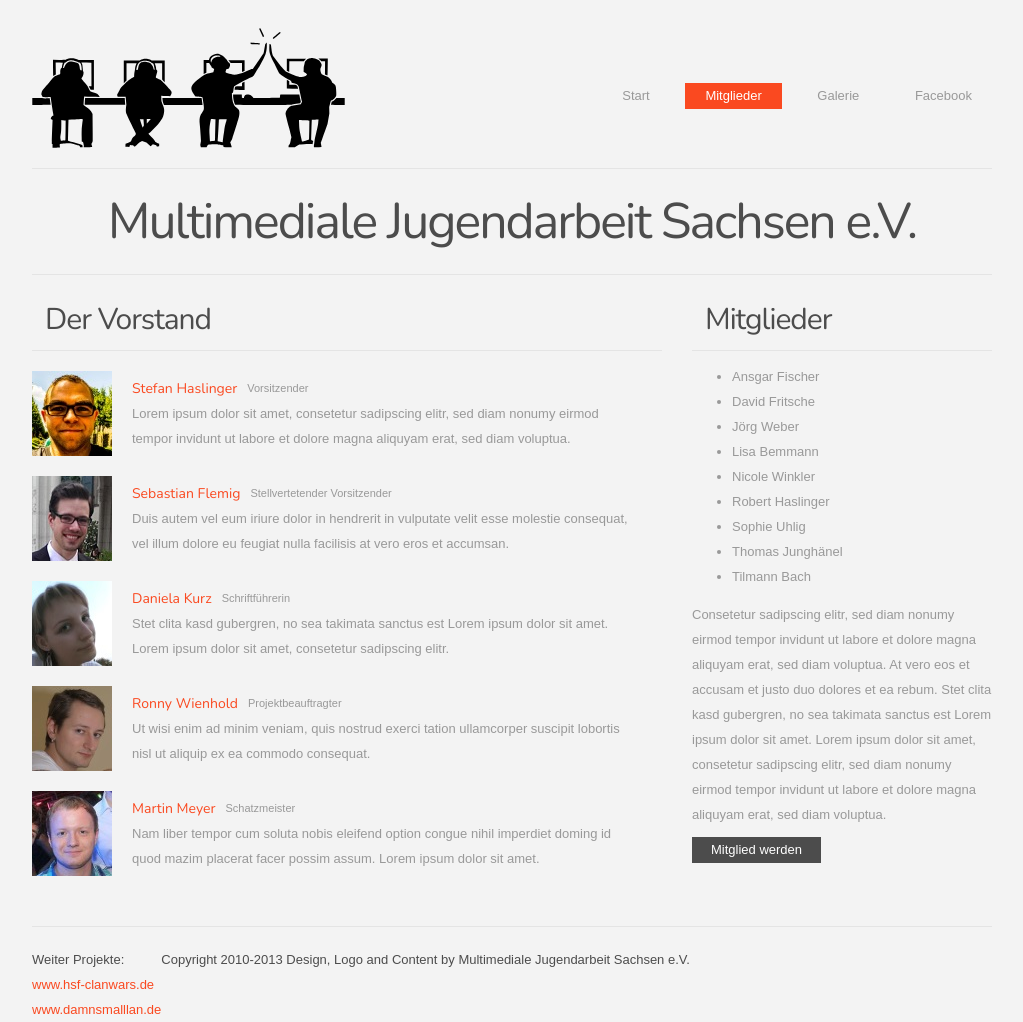
After one commit to Multimediajugend/Website, a PHP site: page /member.html in a window 1280 px wide. The commit adds this page. Shown: the whole page, without its empty margins (128-1151 px from the left). Run offline with PHP 8.4, Linux system fonts and the light colour scheme.

Commit message:
added member-section

```diff
--- a/css/template.css
+++ b/css/template.css
@@ -1,4 +1,8 @@
 @media screen {
+    html {
+        overflow: scroll;
+    }
+
     body {
         font-family: Arial, Helvetica, sans-serif;
         color: #999;
@@ -113,4 +117,5 @@
     padding: 15px 5px 0px;
     margin-bottom: 10px;
     border-bottom: 1px solid #e4e4e4;
+    color: #4c4c4c;
 }
--- a/gallery.html
+++ b/gallery.html
@@ -14,7 +14,6 @@
 
         .galleryGrid {
             width: 470px;
-            /*padding-right: 20px;*/
             float: left;
             position: relative;
         }
@@ -83,7 +82,7 @@
             <img src="images/mjslogo.svg" height="120" />
             <span id="topNav">
                 <a href="start.html">Start</a>
-                <a href="start.html">Mitglieder</a>
+                <a href="member.html">Mitglieder</a>
                 <a class="active" href="gallery.html">Galerie</a>
                 <a href="https://facebook.com/multimediajugend" target="_blank">Facebook</a>
             </span>
--- /dev/null
+++ b/member.html
@@ -0,0 +1,195 @@
+<!DOCTYPE html>
+<html lang="en" xmlns="http://www.w3.org/1999/xhtml">
+<head>
+    <meta charset="utf-8" />
+    <title>mjs | Start</title>
+    <link rel="stylesheet" href="css/template.css">
+    <style type="text/css">
+        .memberWrapper {
+            width: 100%;
+            overflow: hidden;
+            position: relative;
+        }
+
+        .memberGrid {
+            float: left;
+            position: relative;
+        }
+
+        .memberImage {
+            float: left;
+            width: 80px;
+            height: 85px;
+        }
+
+        .left {
+            width: 630px;
+            margin-left: 0;
+            margin-right: 30px;
+        }
+
+        .right {
+            width: 300px;
+            margin-right: 0;
+        }
+
+        .memberSingle {
+            width: 100%;
+            overflow: hidden;
+            position: relative;
+            margin-top: 20px;
+            color: #999;
+        }
+
+        .memberExtra {
+            overflow: hidden;
+            padding: 5px 20px;
+        }
+
+        .memberName {
+            font-family: 'Nunito', Arial, Helvetica, sans-serif;
+            font-size: 14px;
+            color: #FA4920;
+            float: left;
+            margin-right: 10px;
+        }
+
+        .memberJob {
+            font-size: 11px;
+            color: #999;
+        }
+
+        .memberJoinDescription {
+            margin-bottom: 10px;
+        }
+    </style>
+    <link href='http://fonts.googleapis.com/css?family=Nunito:400' rel='stylesheet' type='text/css'>
+
+    <script src="scripts/jquery-2.1.1.min.js" type="text/javascript"></script>
+
+</head>
+<body>
+    <div data-content="main" id="main">
+        <div id="header">
+            <img src="images/mjslogo.svg" height="120" />
+            <span id="topNav">
+                <a href="start.html">Start</a>
+                <a class="active" href="member.html">Mitglieder</a>
+                <a href="gallery.html">Galerie</a>
+                <a href="https://facebook.com/multimediajugend" target="_blank">Facebook</a>
+            </span>
+        </div>
+        <div id="motd">
+            Multimediale Jugendarbeit Sachsen e.V.
+        </div>
+        <div id="member">
+            <div class="memberWrapper">
+                <div class="memberGrid left">
+                    <div class="pageTitle">Der Vorstand</div>
+                    <div class="memberSingle">
+                        <div class="memberImage">
+                            <img src="images/member/member1.jpg" />
+                        </div>
+                        <div class="memberExtra">
+                            <div class="memberName">Stefan Haslinger</div>
+                            <div class="memberJob">Vorsitzender</div>
+                            <div class="memberDescription">Lorem ipsum dolor sit amet, consetetur sadipscing elitr, sed diam nonumy eirmod tempor invidunt ut labore et dolore magna aliquyam erat, sed diam voluptua.</div>
+                        </div>
+                    </div>
+                    <div class="memberSingle">
+                        <div class="memberImage">
+                            <img src="images/member/member2.jpg" />
+                        </div>
+                        <div class="memberExtra">
+                            <div class="memberName">Sebastian Flemig</div>
+                            <div class="memberJob">Stellvertetender Vorsitzender</div>
+                            <div class="memberDescription">Duis autem vel eum iriure dolor in hendrerit in vulputate velit esse molestie consequat, vel illum dolore eu feugiat nulla facilisis at vero eros et accumsan.</div>
+                        </div>
+                    </div>
+                    <div class="memberSingle">
+                        <div class="memberImage">
+                            <img src="images/member/member3.jpg" />
+                        </div>
+                        <div class="memberExtra">
+                            <div class="memberName">Daniela Kurz</div>
+                            <div class="memberJob">Schriftführerin</div>
+                            <div class="memberDescription">Stet clita kasd gubergren, no sea takimata sanctus est Lorem ipsum dolor sit amet. Lorem ipsum dolor sit amet, consetetur sadipscing elitr.</div>
+                        </div>
+                    </div>
+                    <div class="memberSingle">
+                        <div class="memberImage">
+                            <img src="images/member/member4.jpg" />
+                        </div>
+                        <div class="memberExtra">
+                            <div class="memberName">Ronny Wienhold</div>
+                            <div class="memberJob">Projektbeauftragter</div>
+                            <div class="memberDescription">Ut wisi enim ad minim veniam, quis nostrud exerci tation ullamcorper suscipit lobortis nisl ut aliquip ex ea commodo consequat.</div>
+                        </div>
+                    </div>
+                    <div class="memberSingle">
+                        <div class="memberImage">
+                            <img src="images/member/member5.jpg" />
+                        </div>
+                        <div class="memberExtra">
+                            <div class="memberName">Martin Meyer</div>
+                            <div class="memberJob">Schatzmeister</div>
+                            <div class="memberDescription">Nam liber tempor cum soluta nobis eleifend option congue nihil imperdiet doming id quod mazim placerat facer possim assum. Lorem ipsum dolor sit amet.</div>
+                        </div>
+                    </div>
+                </div>
+                <div class="memberGrid right">
+                    <div class="pageTitle">Mitglieder</div>
+                    <ul class="memberList">
+                        <li class="memberEntry">Ansgar Fischer</li>
+                        <li class="memberEntry">David Fritsche</li>
+                        <li class="memberEntry">J&ouml;rg Weber</li>
+                        <li class="memberEntry">Lisa Bemmann</li>
+                        <li class="memberEntry">Nicole Winkler</li>
+                        <li class="memberEntry">Robert Haslinger</li>
+                        <li class="memberEntry">Sophie Uhlig</li>
+                        <li class="memberEntry">Thomas Junghänel</li>
+                        <li class="memberEntry">Tilmann Bach</li>
+                    </ul>
+                    <div class="memberJoin">
+                        <div class="memberJoinDescription">Consetetur sadipscing elitr, sed diam nonumy eirmod tempor invidunt ut labore et dolore magna aliquyam erat, sed diam voluptua. At vero eos et accusam et justo duo dolores et ea rebum. Stet clita kasd gubergren, no sea takimata sanctus est Lorem ipsum dolor sit amet. Lorem ipsum dolor sit amet, consetetur sadipscing elitr, sed diam nonumy eirmod tempor invidunt ut labore et dolore magna aliquyam erat, sed diam voluptua.</div>
+                        <div class="button">Mitglied werden</div>
+                    </div>
+
+                    <!--<a href="gallery.html">
+                        <div class="gallerySingle">
+                            <div class="galleryImage">
+                                <img src="images/gallery/preview2.jpg" /></div>
+                            <div class="galleryExtra">
+                                <div class="galleryTitle">Radtour 2014 #1</div>
+                                <div class="galleryDate">25.05.2014</div>
+                                <div class="galleryDescription">Die Radtour ging durch den Norden von Chemnitz entlang des Chemnitztalradwegs bis hin zu den Felsendomen Rabenstein.</div>
+                            </div>
+                        </div>
+                    </a>
+
+
+                    <a href="gallery.html">
+                        <div class="gallerySingle">
+                            <div class="galleryImage">
+                                <img src="images/gallery/preview4.jpg" /></div>
+                            <div class="galleryExtra">
+                                <div class="galleryTitle">Clanwars X</div>
+                                <div class="galleryDate">01.11.-03.11.2013</div>
+                                <div class="galleryDescription">Die Jubiläumsausgabe der legendären Lanpary "Clanwars".</div>
+                            </div>
+                        </div>
+                    </a>-->
+                </div>
+            </div>
+        </div>
+        <div id="footer">
+            <div id="footerbox">
+                Weiter Projekte:<br />
+                <a href="http://www.hsf-clanwars.de" target="_blank">www.hsf-clanwars.de</a><br />
+                <a href="http://www.damnsmalllan.de" target="_blank">www.damnsmalllan.de</a>
+            </div>
+            <div id="footerbox last">Copyright 2010-2013 Design, Logo and Content by Multimediale Jugendarbeit Sachsen e.V.</div>
+        </div>
+    </div>
+</body>
+</html>
--- a/start.html
+++ b/start.html
@@ -95,7 +95,7 @@
             <img src="images/mjslogo.svg" height="120" />
             <span id="topNav">
                 <a class="active" href="start.html">Start</a>
-                <a href="start.html">Mitglieder</a>
+                <a href="member.html">Mitglieder</a>
                 <a href="gallery.html">Galerie</a>
                 <a href="https://facebook.com/multimediajugend" target="_blank">Facebook</a>
             </span>
```
Also changed, not shown: images/member/member1.jpg (added), images/member/member2.jpg (added), images/member/member3.jpg (added), images/member/member4.jpg (added), images/member/member5.jpg (added).
